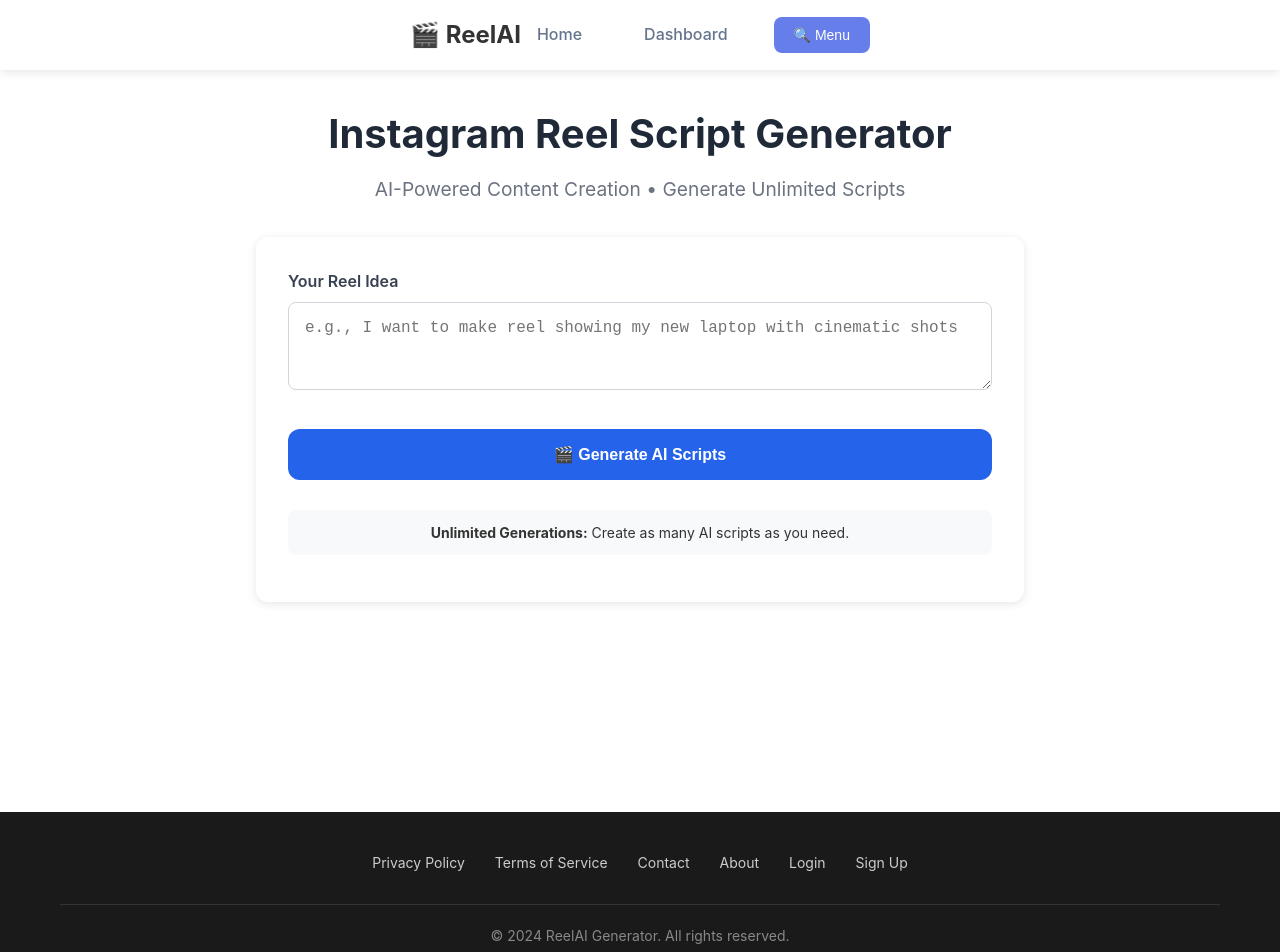
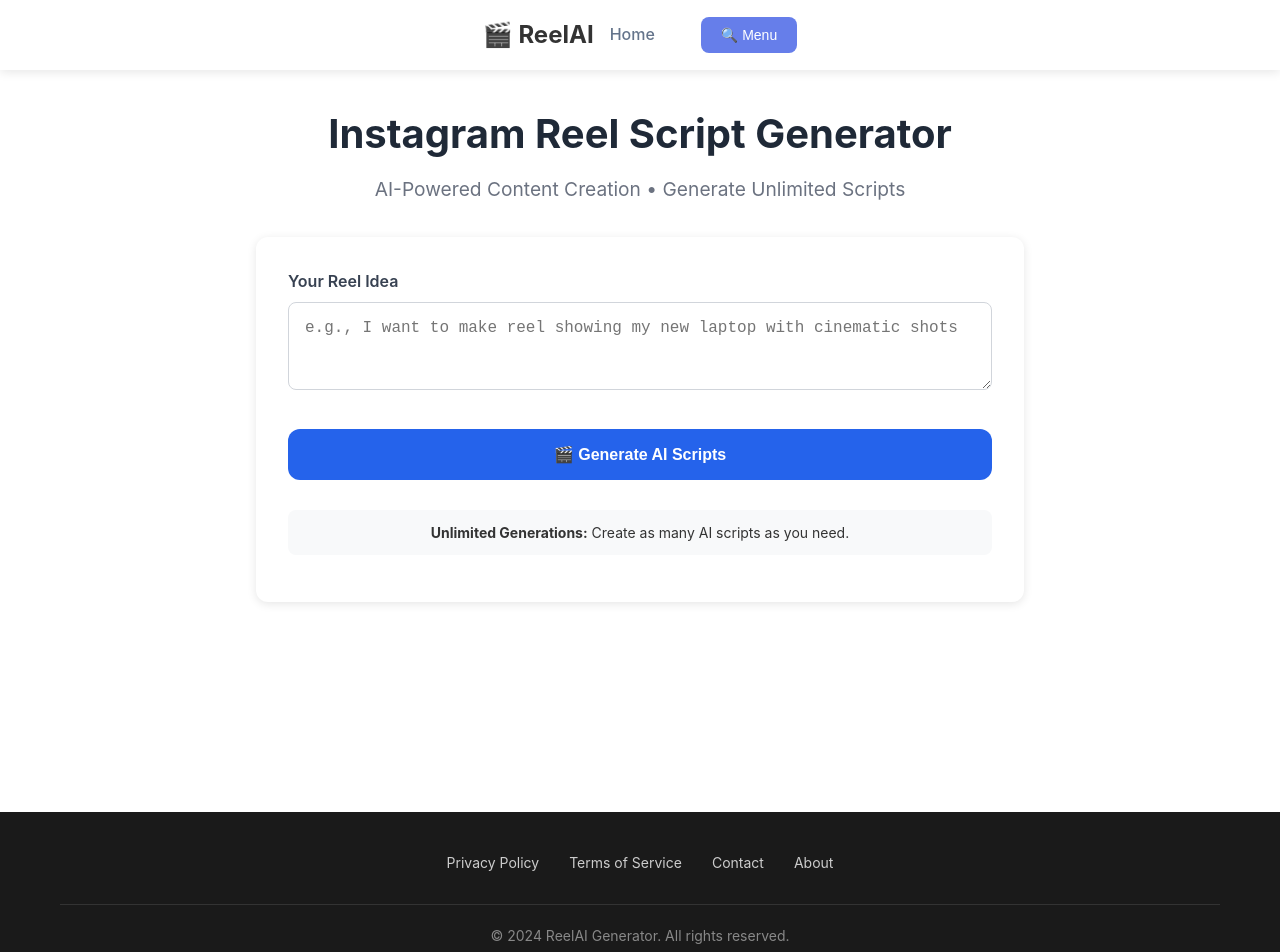
Before and after one commit to jairajsingh9283-boop/insta-trend-ai, a Next.js app: page / in a window 1280 px wide. Shown: the top 952 px of the page. Built offline with nearby package versions, Linux system fonts and the light colour scheme.

Commit message:
Update layout.js

```diff
--- a/app/layout.js
+++ b/app/layout.js
@@ -1,4 +1,4 @@
-// app/layout.js - USING NEXT.JS LINK COMPONENT
+// app/layout.js - CLEANED (NO DASHBOARD, LOGIN, SIGNUP)
 import './globals.css'
 import Link from 'next/link'
 
@@ -22,27 +22,11 @@
             {/* Navigation Links */}
             <div className="nav-links">
               <Link href="/" className="nav-link">Home</Link>
-              <Link href="/dashboard" className="nav-link">Dashboard</Link>
 
               {/* Dropdown Menu */}
               <div className="dropdown">
                 <button className="dropbtn">🔍 Menu</button>
                 <div className="dropdown-content">
-                  {/* Authentication Section */}
-                  <div className="dropdown-section">
-                    <div className="section-title">Account</div>
-                    <Link href="/login" className="dropdown-item login-item">
-                      <span className="item-icon">🔐</span>
-                      Login
-                    </Link>
-                    <Link href="/signup" className="dropdown-item signup-item">
-                      <span className="item-icon">✨</span>
-                      Sign Up
-                    </Link>
-                  </div>
-
-                  <div className="dropdown-divider"></div>
-
                   {/* Information Pages */}
                   <div className="dropdown-section">
                     <div className="section-title">Information</div>
@@ -87,8 +71,6 @@
               <Link href="/terms">Terms of Service</Link>
               <Link href="/contact">Contact</Link>
               <Link href="/about">About</Link>
-              <Link href="/login">Login</Link>
-              <Link href="/signup">Sign Up</Link>
             </div>
             <p>&copy; 2024 ReelAI Generator. All rights reserved.</p>
           </div>
```
